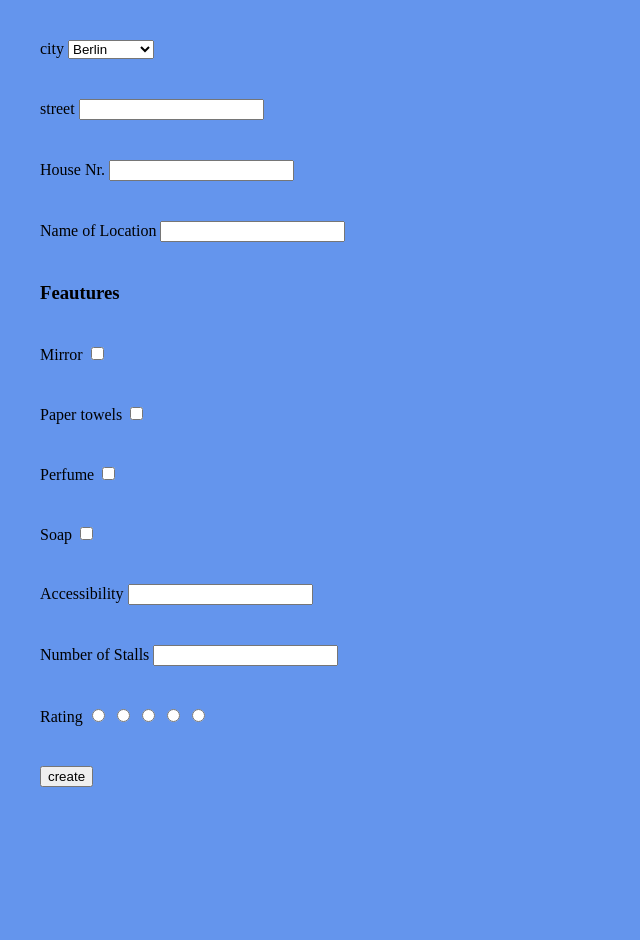
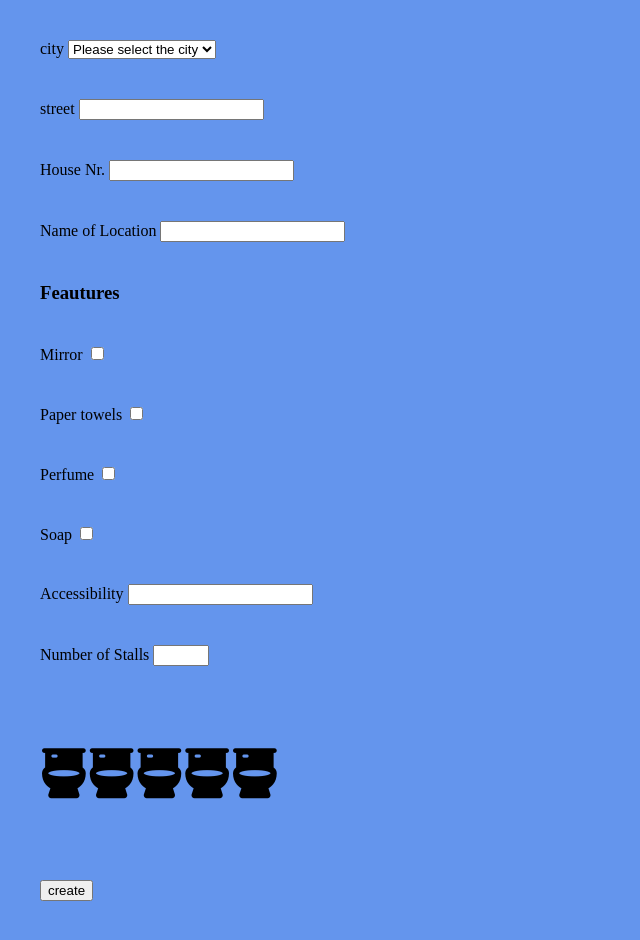
Before and after one commit to FBW41-2/toilets-app-mamuna-s-team-new, a plain HTML site: page index.html in a window 1280 px wide. Shown: the whole page, without its empty margins (0-640 px from the left). Before the commit the page ends 827 px from the top, so only its background shows below. Drawn offline with Linux system fonts and the light colour scheme.

Commit message:
form edited

```diff
--- a/index.html
+++ b/index.html
@@ -6,13 +6,15 @@
     <meta name="viewport" content="width=device-width, initial-scale=1.0" />
     <title>Document</title>
     <link rel="stylesheet" href="style.css" />
+    <script src="https://kit.fontawesome.com/2f13957952.js" crossorigin="anonymous"></script>
 </head>
 
 <body>
     <form action="https://kloapp.herokuapp.com/add" method="POST">
         <div>
             <label for="city">city</label>
-            <select id="city" name="city">
+            <select id="city" name="city" required>
+                <option value="">Please select the city</option>
                 <option value="Ber">Berlin</option>
                 <option value="Düs">Düsseldorf</option>
                 <option value="Ham">Hamburg</option>
@@ -20,22 +22,25 @@
         </div>
         <div>
             <label for="street">street</label>
-            <input name="street" type="text" id="street" />
+            <input name="street" required type="text" id="street" minlength="3" maxlength="20" />
         </div>
         <div>
             <label for="streetnr">House Nr.</label>
-            <input name="streetnr" type="text" id="streetnr" />
+            <input name="streetnr" required type="text" id="streetnr" maxlength="10" />
         </div>
         <div>
             <label for="location">Name of Location</label>
-            <input name="name" type="text" id="location" />
+            <input name="name" required type="text" id="location" maxlength="20" />
         </div>
         <div>
             <h3>Feautures</h3>
         </div>
         <div>
-            <label for="mirror">Mirror</label>
-            <input type="checkbox" name="feat-mirror" id="mirror">
+            <label class="switch">
+                <label for="mirror">Mirror</label>
+                <input type="checkbox" name="feat-mirror" id="mirror">
+                <span class="slider round"></span>
+            </label>
         </div>
         <div>
             <label for="towels">Paper towels</label>
@@ -55,17 +60,41 @@
         </div>
         <div>
             <label for="stallnr">Number of Stalls</label>
-            <input type="number" name="stalls" id="stallnr">
+            <input type="number" name="stalls" id="stallnr" max="20" min="1">
 
         </div>
 
-        <div>
-            <label for="seats" name="rating">Rating</label>
-            <input name="rating" type="radio" value="1" />
-            <input name="rating" type="radio" value="2" />
-            <input name="rating" type="radio" value="3" />
-            <input name="rating" type="radio" value="4" />
-            <input name="rating" type="radio" value="5" />
+        <div class="rating">
+            <label>
+                <input name=" stars" required type="radio" value="1" />
+                <span class="icon"><i class="fas fa-toilet"></i></span>
+            </label>
+            <label>
+                <input name=" stars" required type="radio" value="2" />
+                <span class="icon"><i class="fas fa-toilet"></i></span>
+                <span class="icon"><i class="fas fa-toilet"></i></span>
+            </label>
+            <label>
+                <input name=" stars" required type="radio" value="3" />
+                <span class="icon"><i class="fas fa-toilet"></i></span>
+                <span class="icon"><i class="fas fa-toilet"></i></span>
+                <span class="icon"><i class="fas fa-toilet"></i></span>
+            </label>
+            <label>
+                <input name=" stars" required type="radio" value="4" />
+                <span class="icon"><i class="fas fa-toilet"></i></span>
+                <span class="icon"><i class="fas fa-toilet"></i></span>
+                <span class="icon"><i class="fas fa-toilet"></i></span>
+                <span class="icon"><i class="fas fa-toilet"></i></span>
+            </label>
+            <label>
+                <input name=" stars" required type="radio" value="5" />
+                <span class="icon"><i class="fas fa-toilet"></i></span>
+                <span class="icon"><i class="fas fa-toilet"></i></span>
+                <span class="icon"><i class="fas fa-toilet"></i></span>
+                <span class="icon"><i class="fas fa-toilet"></i></span>
+                <span class="icon"><i class="fas fa-toilet"></i></span>
+            </label>
         </div>
         <div>
             <input type="submit" value="create" />
--- a/style.css
+++ b/style.css
@@ -7,11 +7,91 @@ body {
 form {
     margin: 0;
     padding: 0;
+    position: relative;
 }
 
 div {
     text-align: left;
     margin: 40px;
+}
+
+input:focus {
+    background-color: bisque;
+}
+
+input:required::after {
+    content: "*";
+}
+
+/* rating styling*/
+.rating {
+    display: inline-block;
+    position: relative;
+    height: 50px;
+    line-height: 50px;
+    font-size: 50px;
+}
+
+.rating label {
+    position: absolute;
+    top: 0;
+    left: 0;
+    height: 100%;
+    cursor: pointer;
+}
+
+.rating label:last-child {
+    position: static;
+}
+
+.rating label:nth-child(1) {
+    z-index: 5;
+}
+
+.rating label:nth-child(2) {
+    z-index: 4;
+}
+
+.rating label:nth-child(3) {
+    z-index: 3;
+}
+
+.rating label:nth-child(4) {
+    z-index: 2;
+}
+
+.rating label:nth-child(5) {
+    z-index: 1;
+}
+
+.rating label input {
+    position: absolute;
+    top: 0;
+    left: 0;
+    opacity: 0;
+}
+
+.rating label .icon {
+    float: left;
+    color: transparent;
+}
+
+.rating label:last-child .icon {
+    color: #000;
+}
+
+.rating:not(:hover) label input:checked~.icon,
+.rating:hover label:hover input~.icon {
+    color: yellow;
+}
+
+.rating label input:focus:not(:checked)~.icon:last-child {
+    color: #000;
+    text-shadow: 0 0 5px #09f;
+}
+
+.rating label i {
+    margin: 2px;
 }
 
 table {
```
